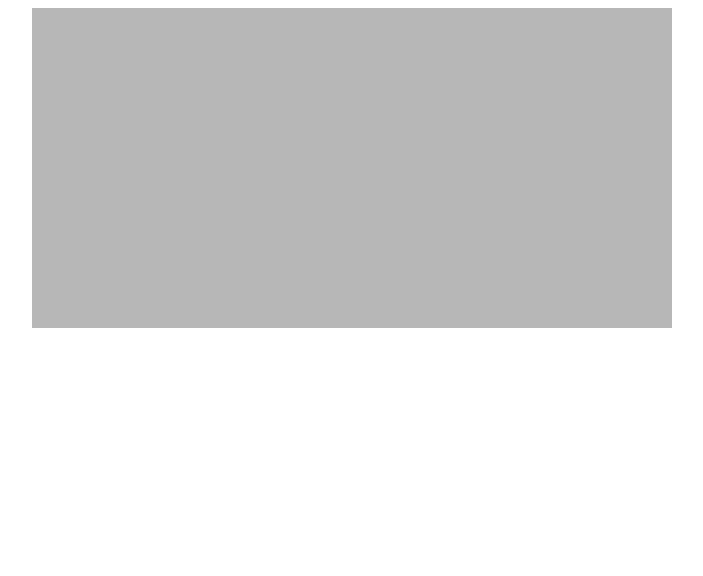
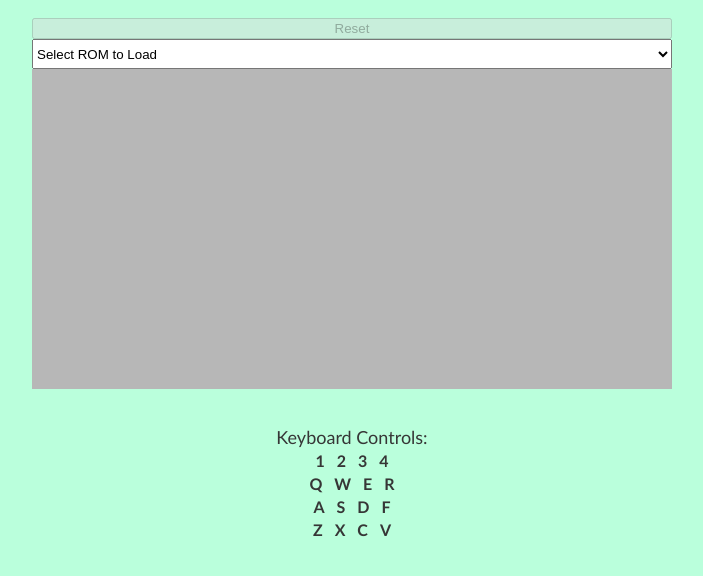
Before and after one commit to dpchamps/chip8, a website built with webpack: page index.html in a window 1280 px wide. Shown: the whole page, without its empty margins (288-991 px from the left). Built offline with nearby package versions, Linux system fonts and the light colour scheme; files whose address does not match are found by name.

Commit message:
some stylistic changes

```diff
--- a/index.html
+++ b/index.html
@@ -3,10 +3,29 @@
 <head>
     <meta charset="UTF-8">
     <title>Chip 8 EMU</title>
-    <link rel="stylesheet" type="text/css" href="src/main.css">
+    <link rel="stylesheet" type="text/css" href="src/UI/main.css">
 </head>
 <body>
-<main id="screen"></main>
+<main id="screen">
+    <button disabled>Reset</button>
+</main>
+    <footer>
+        <table>
+            <caption>Keyboard Controls:</caption>
+            <tr>
+                <th>1&emsp;2&emsp;3&emsp;4</th>
+            </tr>
+            <tr>
+                <th>Q&emsp;W&emsp;E&emsp;R</th>
+            </tr>
+            <tr>
+                <th>A&emsp;S&emsp;D&emsp;F</th>
+            </tr>
+            <tr>
+                <th>Z&emsp;X&emsp;C&emsp;V</th>
+            </tr>
+        </table>
+    </footer>
 </body>
-<script src="bundle.js"></script>
+<script src="dist/bundle.js"></script>
 </html>
--- a/main.js
+++ b/main.js
@@ -1,19 +1,23 @@
 "use strict";
-import {EVENT_TYPE, Events} from './src/events/Events';
+import {EVENT_TYPE, EventBus} from './src/Events';
 import {FileLoader} from './src/FileLoader';
-import {Chip8} from './src/Chip8';
+import {Chip8} from './src/Chip8/Chip8';
 import {Gpu} from './src/Gpu';
 import {Spu} from './src/Spu';
 import {Input} from './src/Input';
+import {UI} from './src/UI';
 
-const TARGET_CLOCK_SPEED = 900;
+const TARGET_CLOCK_SPEED = 800;
 const gpu = new Gpu();
 const spu = new Spu();
 const input = new Input();
 const chip8 = new Chip8(gpu, input);
+const eventBus = new EventBus();
+const ui = new UI(eventBus);
 
 let game = new Uint8Array([0x0000, 0x00E0]);
-window.c8 = chip8;
+let animationFrame = null;
+
 const main = () => {
     chip8.initialize();
     chip8.loadGame(game);
@@ -41,19 +45,20 @@ const main = () => {
 
         if(chip8.isRunning){
             chip8.drawFlag = false;
-            requestAnimationFrame(runLoop);
+            animationFrame = requestAnimationFrame(runLoop);
         }
     };
 
-    requestAnimationFrame(runLoop);
+    animationFrame = requestAnimationFrame(runLoop);
 };
 
-window.addEventListener(EVENT_TYPE.MAIN_EXIT, () => {
-    console.log('main loop exit');
+eventBus.on(EVENT_TYPE.GAME_LOAD, (filename)=> {
+    FileLoader.load(filename)
+        .then(dataStream => {
+            cancelAnimationFrame(animationFrame);
+            game = dataStream;
+            main();
+        });
 });
 
-FileLoader.load('invaders.rom')
-    .then(dataStream => {
-        game = dataStream;
-        main();
-    });
+gpu.initialize();
--- a/package.json
+++ b/package.json
@@ -4,7 +4,8 @@
   "description": "Another Chip 8 Emulator",
   "main": "index.js",
   "scripts": {
-    "dev": " node build/server.js"
+    "dev": " node build/server.js",
+    "build" :  "webpack --config build/webpack.config.js"
   },
   "author": "Dave Campion",
   "license": "MIT",
--- /dev/null
+++ b/roms/romList.json
@@ -0,0 +1,25 @@
+[
+  "15puzzle",
+  "blinky",
+  "blitz",
+  "brix",
+  "connect4",
+  "guess",
+  "hidden",
+  "invaders",
+  "kaleid",
+  "maze",
+  "merlin",
+  "missile",
+  "pong",
+  "pong2",
+  "puzzle",
+  "syzygy",
+  "tank",
+  "tetris",
+  "tictac",
+  "ufo",
+  "vbrix",
+  "vers",
+  "wipeoff"
+]
--- a/src/Chip8.js
+++ b/src/Chip8/Chip8.js
@@ -1,6 +1,6 @@
 "use strict";
 
-import {chip8FontSet} from './chip8FontSet/chip8FontSet';
+import {chip8FontSet} from './chip8FontSet';
 import {opcodes} from './opcodes';
 
 const MEM_LEN = 4096;
--- /dev/null
+++ b/src/Events.js
@@ -0,0 +1,71 @@
+"use strict";
+
+export const EVENT_TYPE = {
+    GAME_LOAD : 'gameload',
+    MAIN_EXIT : 'mainexit'
+};
+
+/**
+ * A short and sweet standalone event bus
+ */
+export class EventBus {
+    events = null;
+
+    constructor() {
+        this.events = new Map();
+    }
+
+    /**
+     * get an event by name from the list of currently registered events
+     *
+     * @param eventName
+     * @returns {Array}
+     * @private
+     */
+    _getEvent(eventName) {
+        return this.events.get(eventName) || [];
+    }
+
+    /**
+     * Register an event
+     *
+     * @param eventName<String> - Name of the event
+     * @param fn<Function> - Function associated with the event name
+     */
+    on(eventName, fn) {
+        let events = this._getEvent(eventName);
+
+        events.push(fn);
+
+        this.events.set(eventName, events);
+    }
+
+    /**
+     * Remove an event from the list of registered events
+     *
+     * @param eventName<String> - Name of the event
+     * @param fn<Function|Undefined> - Optional, the specific function to remove from the events registered under the selected name
+     */
+    off(eventName, fn) {
+        let events = this._getEvent(eventName);
+
+        if (typeof fn === 'undefined') {
+            events = [];
+        } else {
+            events = events.filter(_fn => fn !== _fn);
+        }
+
+        this.events.set(eventName, events);
+    }
+
+
+    /**
+     * Fire events registered under an event name
+     *
+     * @param eventName<String> - Name of the event to fir
+     * @param data<*> - Data to pass to the functions registered under the event name.
+     */
+    trigger(eventName, data) {
+        this._getEvent(eventName).forEach(fn => fn(data));
+    }
+}
--- a/src/Gpu.js
+++ b/src/Gpu.js
@@ -71,6 +71,7 @@ export class Gpu{
     initialize(){
         this._screenNode = document.querySelector('#screen');
 
+        this.clearScreen();
         this._emptyScreenNode();
         this._createCanvas();
         this._attachCanvas();
--- /dev/null
+++ b/src/UI/index.js
@@ -0,0 +1,48 @@
+"use strict";
+const romList = require('./../../roms/romList.json');
+import {EVENT_TYPE} from '../Events';
+
+export class UI {
+
+    buildSelectDropDown() {
+        const selectNode = document.createElement('SELECT');
+        const defaultNode = document.createElement('OPTION');
+
+        defaultNode.appendChild(document.createTextNode('Select ROM to Load'));
+        selectNode.appendChild(defaultNode);
+        romList.forEach(rom => {
+            let optionNode = document.createElement('OPTION');
+            let textNode = document.createTextNode(rom.toUpperCase());
+
+            optionNode.value = rom;
+            optionNode.appendChild(textNode);
+            selectNode.appendChild(optionNode);
+        });
+
+        selectNode.addEventListener('change', e => {
+            this.events.trigger(EVENT_TYPE.GAME_LOAD, e.target.value);
+            e.target.blur();
+        });
+
+        document.body.querySelector('main').appendChild(selectNode);
+    }
+
+    bindResetButtonEvents() {
+        const resetButton = document.querySelector('button');
+        const select = document.querySelector('select');
+        let currentGame = "";
+        select.addEventListener('change', (e) => {
+            resetButton.disabled = false;
+            currentGame = e.target.value;
+        });
+        resetButton.addEventListener('click', ()=> {
+            this.events.trigger(EVENT_TYPE.GAME_LOAD, currentGame);
+        })
+    }
+
+    constructor(events) {
+        this.events = events;
+        this.buildSelectDropDown();
+        this.bindResetButtonEvents();
+    }
+}
--- /dev/null
+++ b/src/UI/main.css
@@ -0,0 +1,48 @@
+body{
+    display: flex;
+    justify-content: space-around;
+    align-items: center;
+    flex-direction: column;
+    color: #363636;
+    text-align: center;
+    width: 100%;
+    background-color: #baffdc;
+    margin: 0 auto;
+    min-height: 70vh;
+    font-family: Frutiger, "Frutiger Linotype", Univers, Calibri, "Gill Sans", "Gill Sans MT", "Myriad Pro", Myriad, "DejaVu Sans Condensed", "Liberation Sans", "Nimbus Sans L", Tahoma, Geneva, "Helvetica Neue", Helvetica, Arial, sans-serif;
+}
+
+header {
+    width: 100%;
+    height: 3em;
+    display: flex;
+    justify-content: space-between;
+    padding: 1em 0;
+}
+
+header h1{
+    margin: 0 auto;
+}
+main{
+    display: flex;
+    flex-direction: column;
+}
+main select {
+    width: 100%;
+    height: 2.25em;
+}
+
+footer{
+    text-align: center;
+    width:100%;
+    max-width:640px;
+}
+footer table{
+    width: 250px;
+    margin: 0 auto;
+}
+
+table caption{
+    font-size: 18px;
+
+}
--- a/src/events/Events.js
+++ /dev/null
@@ -1,11 +0,0 @@
-"use strict";
-
-export const EVENT_TYPE = {
-    GAME_LOAD : 'gameload',
-    MAIN_EXIT : 'mainexit'
-};
-
-export const Events = {
-    gameLoad : new Event(EVENT_TYPE.GAME_LOAD),
-    mainExit : new Event(EVENT_TYPE.MAIN_EXIT)
-};
--- a/src/main.css
+++ /dev/null
@@ -1,6 +0,0 @@
-body{
-    display: flex;
-    justify-content: center;
-    align-items: center;
-    color: #efff8d;
-}
```
Also changed, not shown: build/webpack.config.js, src/Chip8/chip8FontSet.js (renamed from src/chip8FontSet/chip8FontSet.js), src/Chip8/opcodes.js (renamed from src/opcodes.js).
